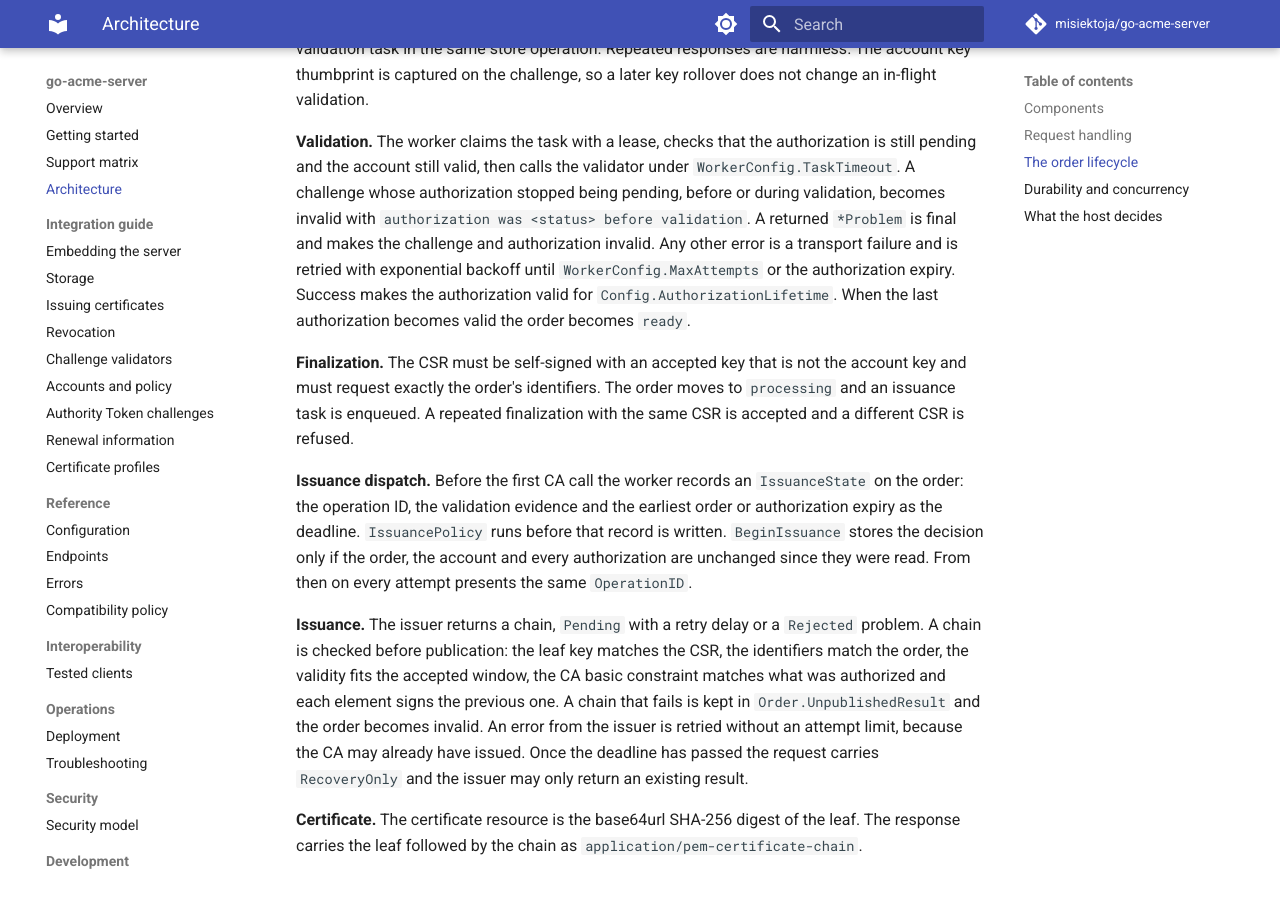
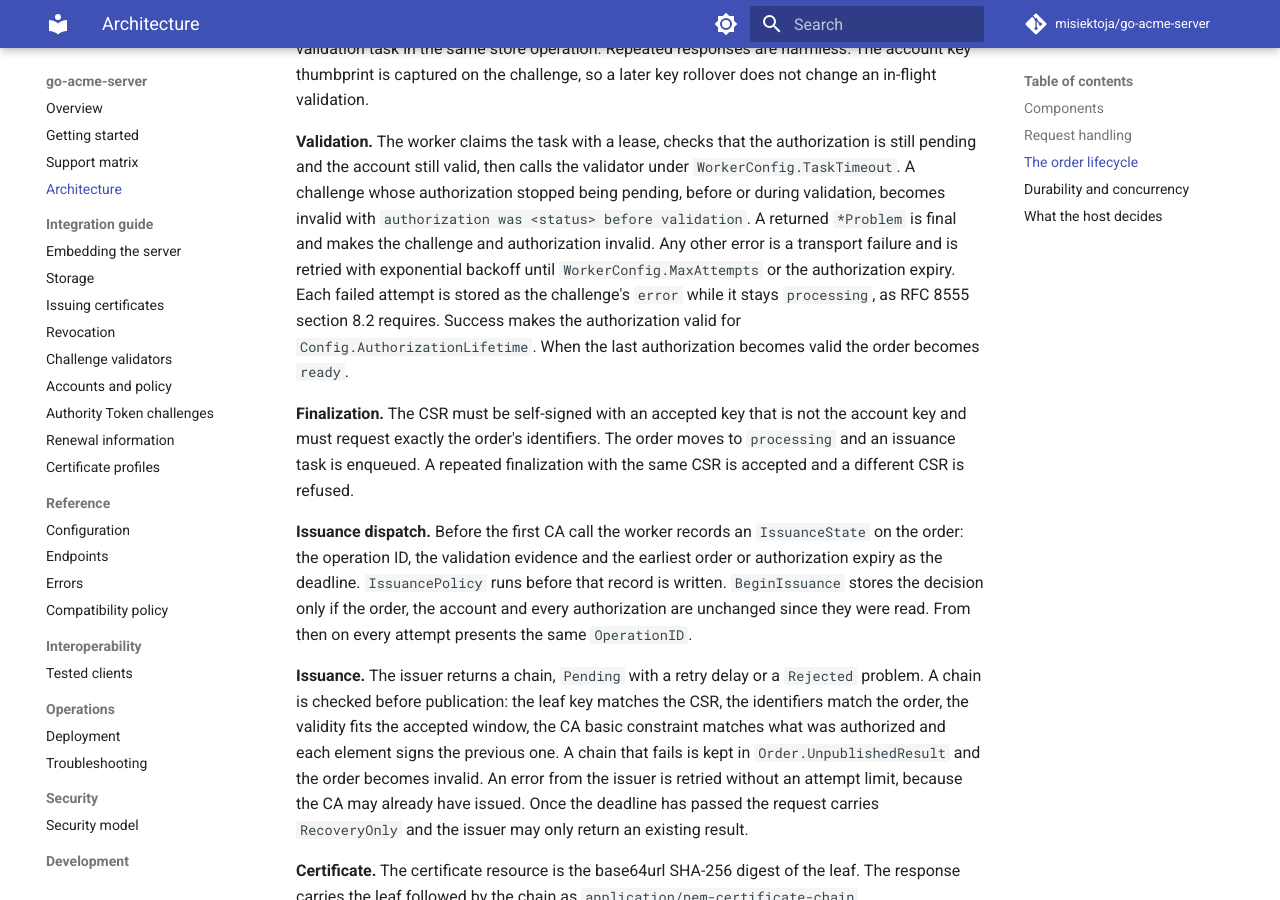
Before and after one commit to misiektoja/go-acme-server, an MkDocs documentation site: the page built from docs/architecture.md, in a window 1280 px wide and 900 px high, scrolled down 2098 px. Built offline with MkDocs 1.6.1 and Material for MkDocs 9.7.7, drawn with Linux system fonts in a browser that asks for light colours; comment, search, counter and statistics services are not loaded.

Commit message:
docs: describe the error of a retried validation attempt

```diff
--- a/docs/architecture.md
+++ b/docs/architecture.md
@@ -93,7 +93,8 @@ challenge whose authorization stopped being pending, before or during validation
 with `authorization was <status> before validation`. A
 returned `*Problem` is final and makes the challenge and authorization invalid. Any other error is
 a transport failure and is retried with exponential backoff until `WorkerConfig.MaxAttempts` or the
-authorization expiry. Success makes the authorization valid for `Config.AuthorizationLifetime`.
+authorization expiry. Each failed attempt is stored as the challenge's `error` while it stays
+`processing`, as RFC 8555 section 8.2 requires. Success makes the authorization valid for `Config.AuthorizationLifetime`.
 When the last authorization becomes valid the order becomes `ready`.
 
 **Finalization.** The CSR must be self-signed with an accepted key that is not the account key and
```
Also changed, not shown: docs/guide/storage.md (+1 -1 lines).
